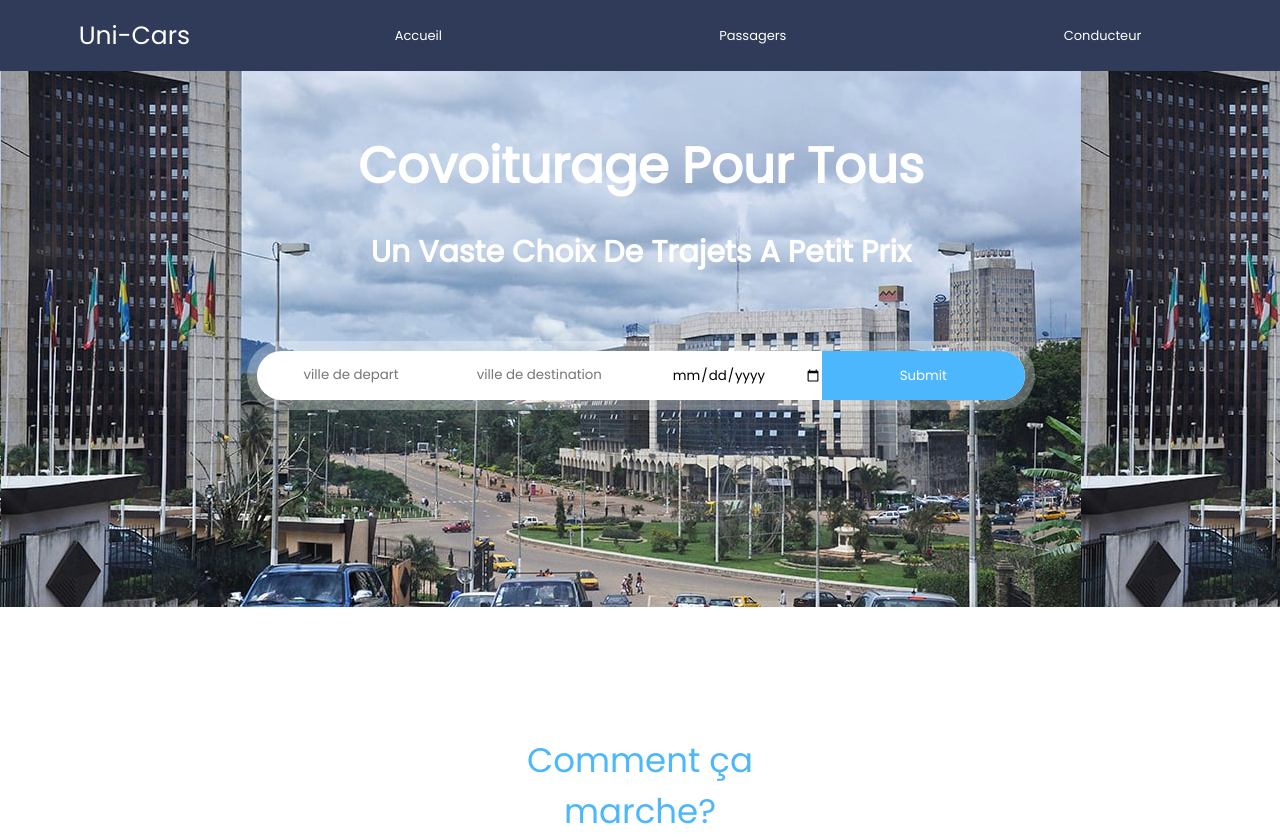
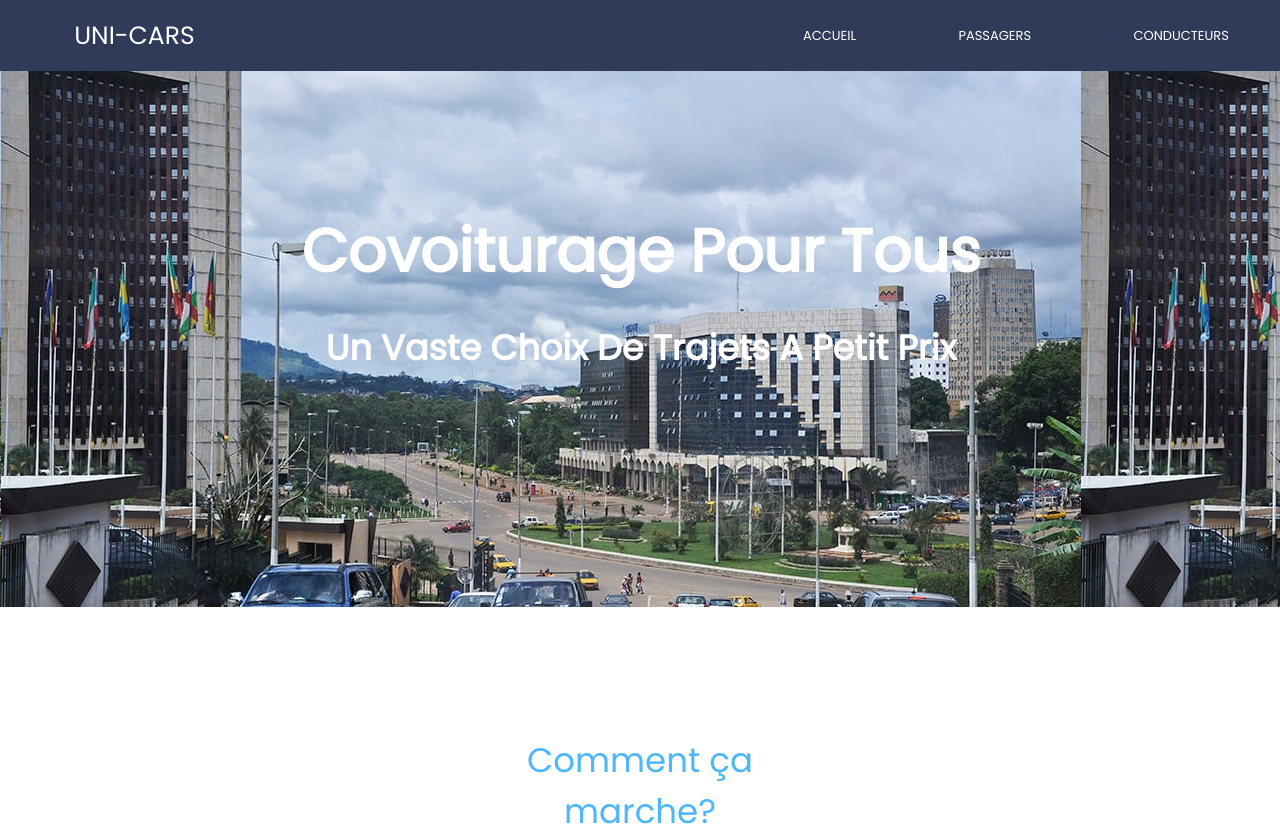
Before and after one commit to MaximeYene/hackathon-Project, a plain HTML site: page index.html in a window 1280 px wide. Shown: the top 840 px of the page. Drawn offline with Linux system fonts and the light colour scheme.

Commit message:
feat:fix errors with welcome page

```diff
--- a/assets/css/welcome.css
+++ b/assets/css/welcome.css
@@ -36,7 +36,7 @@ body{
 .navbar-list {
     width: 100%;
     display: inline-flex;
-    justify-content: space-around;
+    justify-content: end;
     text-align: center;
 }
 .navbar-list a {
@@ -65,9 +65,9 @@ body{
 }
 .header-presentation {
     width: 100%;
-    margin-top: 10%;
+    margin-top: 16%;
     text-align: center;
-    font-size: 50px;
+    font-size: 60px;
     color: #fff;
     font-weight: bold;
 }
@@ -75,48 +75,7 @@ body{
     margin-bottom: 2%;
 }
 .header-presentation-secondPart{
-    font-size: 30px;
-}
-.header-searchbar {
-    text-align: center;
-    border-radius: 30px;
-    display: flex;
-    margin: 6% 20%;
-    /* padding: 1% 0; */
-    background-color: #fff;
-    box-shadow: 0px 0px 0px 10px rgba(255, 255, 255, 0.3);
-
-}
-.header-searchbar input{
-    width: 100%;
-    outline: none;
-    border: none;
-    text-align: center;
-    padding: 7% 0;
-    background-color: transparent;
-}
-.header-searchbar-adresse{
-    width: 25%;
-}
-.header-searchbar-destination{
-    width: 25%;
-}
-.header-searchbar-date {
-    width: 25%;
-}
-.header-searchbar-submit {
-    width: 27%;
-    transition: .2s;
-}
-.header-searchbar-submit:hover{
-    transform: scale(1.02);
-}
-.header-searchbar-submit input{
-    border: none;
-    background-color: #4DB7FE;
-    border-top-right-radius: 30px;
-    border-bottom-right-radius: 30px;
-    color: #fff;
+    font-size: 35px;
 }
 .feat{
     padding-top: 10%;
--- a/index.html
+++ b/index.html
@@ -15,14 +15,14 @@
     <div class="navbar">
         <div class="navbar-part1">
             <div class="navbar-logo">
-                <a href="#">Uni-Cars</a>
+                <a href="#">UNI-CARS</a>
             </div>
         </div>
         <div class="navbar-part2">
             <div class="navbar-list">
-                <a href="#search">Accueil</a>
-                <a href="passagers .html">Passagers</a>
-                <a href="Chauffeur.html">Conducteur</a>
+                <a href="#search">ACCUEIL</a>
+                <a href="passagers .html">PASSAGERS</a>
+                <a href="Chauffeur.html">CONDUCTEURS</a>
             </div>
             <!-- <div class="navbar-contact">
                 <a href="inscription.html">Connexion</a>
@@ -38,7 +38,7 @@
                 Un Vaste Choix De Trajets A Petit Prix
             </div>
         </div>
-        <div class="header-searchbar">
+        <!-- <div class="header-searchbar">
             <div class="header-searchbar-adresse">
                 <input type="text" name="adresse" placeholder="ville de depart">
             </div>
@@ -51,7 +51,7 @@
             <div class="header-searchbar-submit">
                 <input type="submit" name="submit" placeholder="Rechercher">
             </div>
-        </div>
+        </div> -->
     </div>
     <!--Il s agit ici de la partie regroupant les indications sur comment fonctionne le site-->
     <div class="feat">
@@ -73,7 +73,7 @@
                     Trouvez un trajet
                 </div>
                 <div class="feat-container-trajet-lorem">
-                    Trouvez tous les trajets disponibles à partir de l'outil de recherche sur le site. Indiquez
+                    Trouvez tous les trajets disponibles à partir de l'outil de recherche dans la page Passagers. Indiquez
                     simplement votre destination ou le lieu de départ ou une date de départ. Choisissez ensuite le
                     trajet qui vous convient.
                 </div>
```
